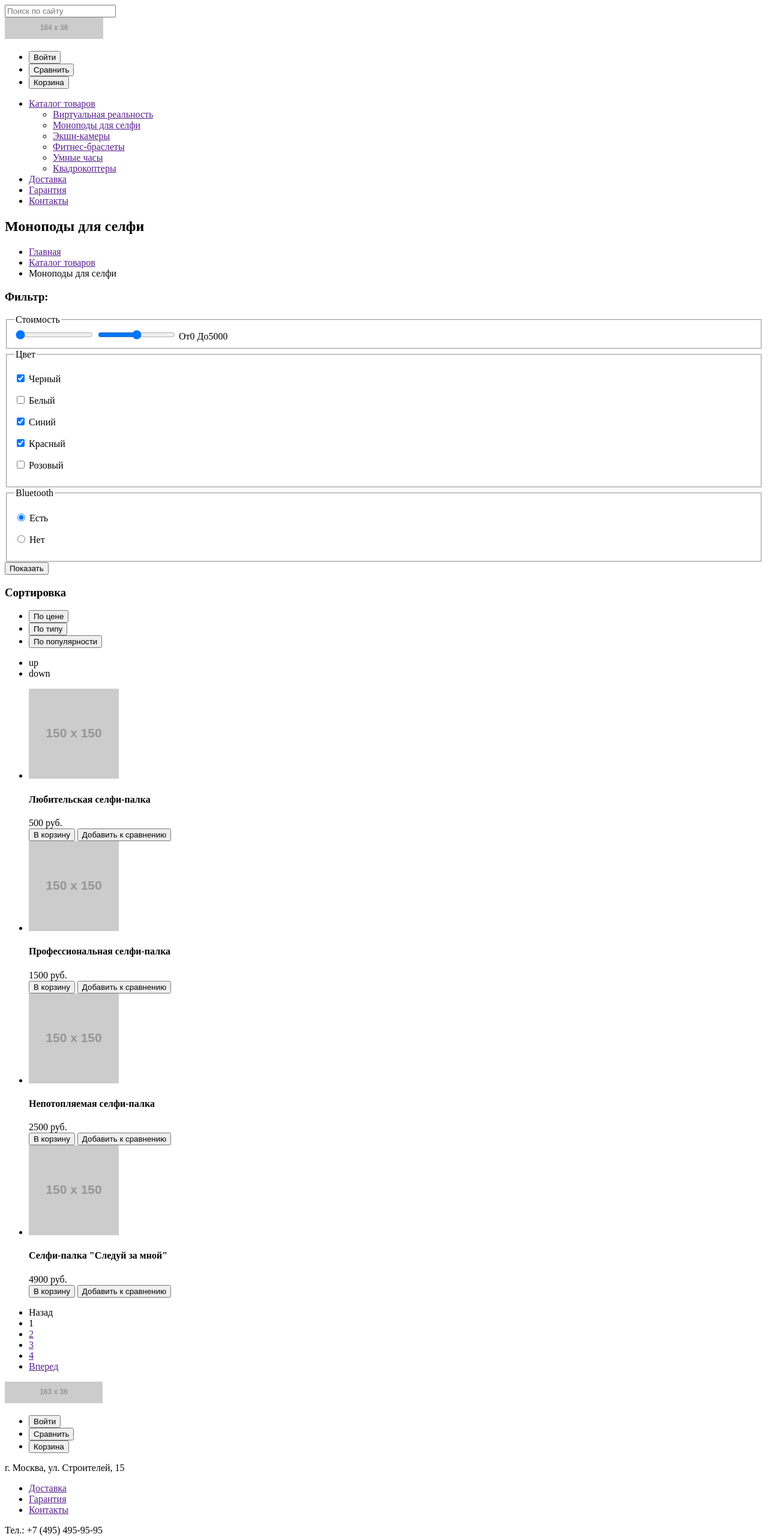
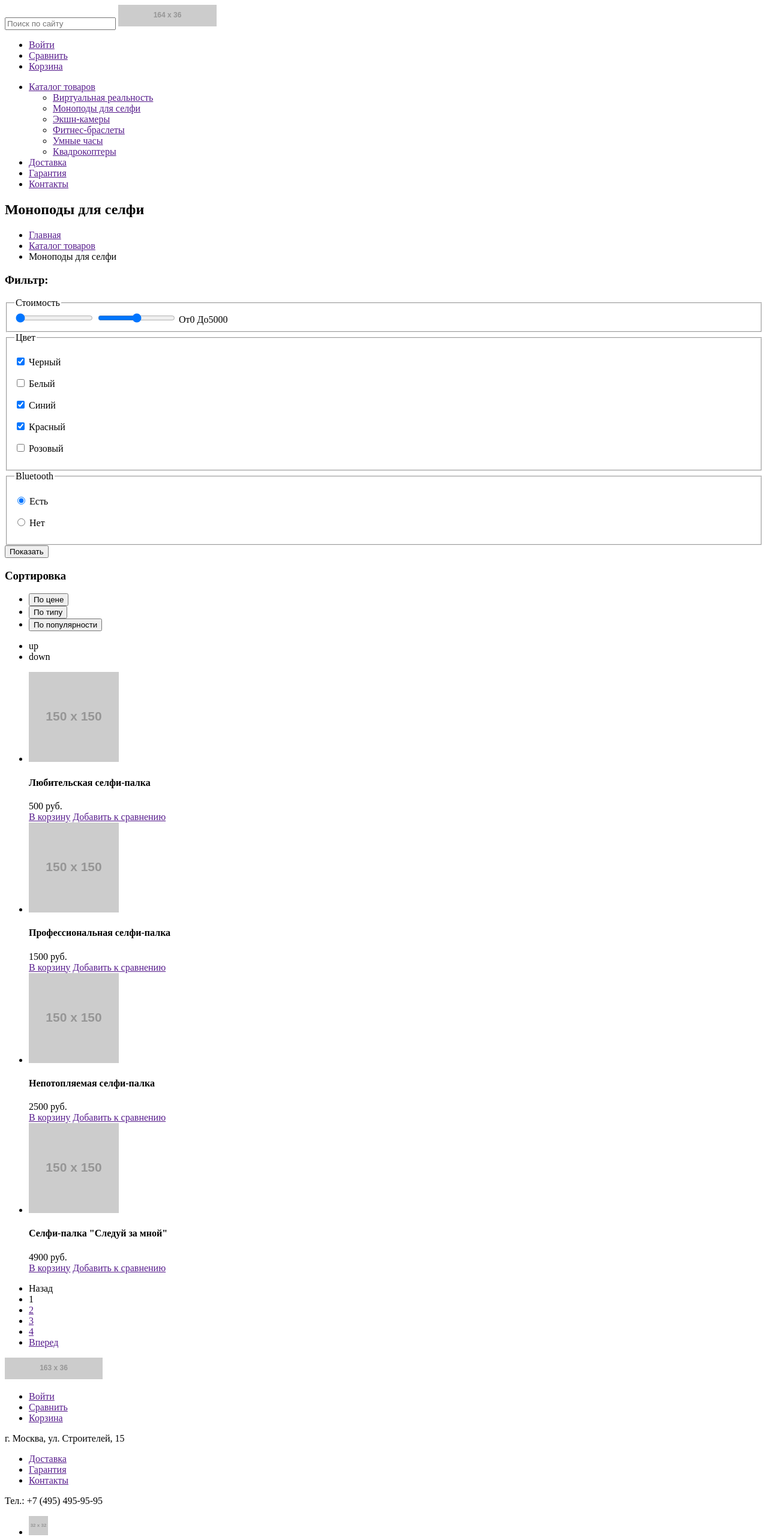
Before and after one commit to KuleshSP/527731-device, a plain HTML site: page divice-catalog.html in a window 1280 px wide. Shown: the top 2562 px of the page at 60% size. Drawn offline with Linux system fonts and the light colour scheme; placeholder pictures from the web are drawn by us.

Commit message:
Исправляет недочеты №3

```diff
--- a/divice-catalog.html
+++ b/divice-catalog.html
@@ -7,19 +7,17 @@
   <body>
     <header class="page-header">
       <input class="page-header__search" type="text" placeholder="Поиск по сайту">
+      <img class="page-header__logo logo" src="http://placehold.it/164x36" width="164" height="36">
       <nav class="main-nav">
-        <a href="">
-          <img class="main-nav__logo logo" src="http://placehold.it/164x36" width="164" height="36">
-        </a>
         <ul class="main-nav__user-nav user-nav">
           <li class="user-nav__item">
-            <button class="user-nav__button">Войти</button>
+            <a class="user-nav__link" href="">Войти</a>
           </li>
           <li class="user-nav__item">
-            <button class="user-nav__button">Сравнить</button>
+            <a class="user-nav__link" href="">Сравнить</a>
           </li>
           <li class="user-nav__item">
-            <button class="user-nav__button">Корзина</button>
+            <a class="user-nav__link" href="">Корзина</a>
           </li>
         </ul>
         <ul class="main-nav__list site-list">
@@ -98,7 +96,7 @@
                 <label class="filter__label" for="btn-bluetooth-2">Нет</label>
               </p>
             </fieldset>
-            <button class="filter__button" type="">Показать</button>
+            <button class="filter__button" type="submit">Показать</button>
           </form>
         </div>
         <div class="catalog__goods goods">
@@ -125,8 +123,8 @@
                 <h4 class="goods__caption">Любительская селфи-палка</h4>
                 <span class="goods__span">500 руб.</span>
                 <div class="goods__hover">
-                  <button class="goods__button">В корзину</button>
-                  <button class="goods__button-compare">Добавить к сравнению</button>
+                  <a class="goods__link-incart" href="">В корзину</a>
+                  <a class="goods__link-compare" href="">Добавить к сравнению</a>
                 </div>
               </li>
               <li>
@@ -134,8 +132,8 @@
                 <h4 class="goods__caption">Профессиональная селфи-палка</h4>
                 <span class="goods__span">1500 руб.</span>
                 <div class="goods__hover">
-                  <button class="goods__button">В корзину</button>
-                  <button class="goods__button-compare">Добавить к сравнению</button>
+                  <a class="goods__link-incart" href="">В корзину</a>
+                  <a class="goods__link-compare" href="">Добавить к сравнению</a>
                 </div>
               </li>
               <li>
@@ -143,8 +141,8 @@
                 <h4 class="goods__caption">Непотопляемая селфи-палка</h4>
                 <span class="goods__span">2500 руб.</span>
                 <div class="goods__hover">
-                  <button class="goods__button">В корзину</button>
-                  <button class="goods__button-compare">Добавить к сравнению</button>
+                  <a class="goods__link-incart" href="">В корзину</a>
+                  <a class="goods__link-compare" href="">Добавить к сравнению</a>
                 </div>
               </li>
               <li>
@@ -152,8 +150,8 @@
                 <h4 class="goods__caption">Селфи-палка "Следуй за мной"</h4>
                 <span class="goods__span">4900 руб.</span>
                 <div class="goods__hover">
-                  <button class="goods__button">В корзину</button>
-                  <button class="goods__button-compare">Добавить к сравнению</button>
+                  <a class="goods__link-incart" href="">В корзину</a>
+                  <a class="goods__link-compare" href="">Добавить к сравнению</a>
                 </div>
               </li>
             </ul>
@@ -162,16 +160,16 @@
             <li class="pager__item">
               <span>Назад</span>
             </li>
-            <li class="pager__item pager--current">
+            <li class="pager__item pager__item--current">
               <span>1</span>
             </li>
-            <li class="pager-item">
+            <li class="pager__item">
               <a href="" title="На страницу номер 2">2</a>
             </li>
-            <li class="pager-item">
+            <li class="pager__item">
               <a href="" title="На страницу номер 3">3</a>
             </li>
-            <li class="pager-item">
+            <li class="pager__item">
               <a href="" title="На страницу номер 4">4</a>
             </li>
             <li class="pager__item">
@@ -185,13 +183,13 @@
       <img class="page-footer__logo logo" src="http://placehold.it/163x36" alt="logo">
       <ul class="page-footer__user-nav footer-user-nav">
         <li class="footer-user-nav__item">
-          <button class="footer-user-nav__button">Войти</button>
+          <a class="footer-user-nav__link" href="">Войти</a>
         </li>
         <li class="footer-user-nav__item">
-          <button class="footer-user-nav__button">Сравнить</button>
+          <a class="footer-user-nav__link" href="">Сравнить</a>
         </li>
         <li class="footer-user-nav__item">
-          <button class="footer-user-nav__button">Корзина</button>
+          <a class="footer-user-nav__link" href="">Корзина</a>
         </li>
       </ul>
       <p class="page-footer__info">г. Москва, ул. Строителей, 15</p>
```
Also changed, not shown: device-index.html (+10 -8 lines).
